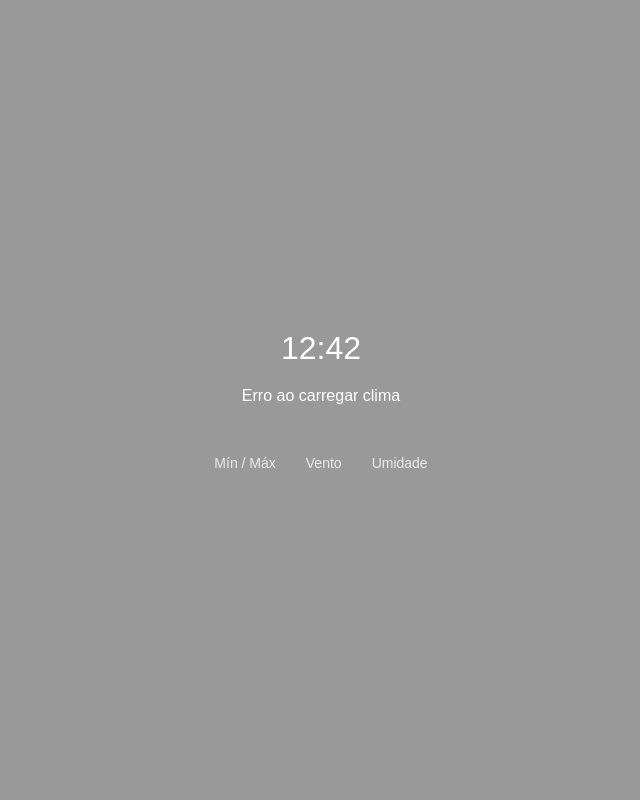
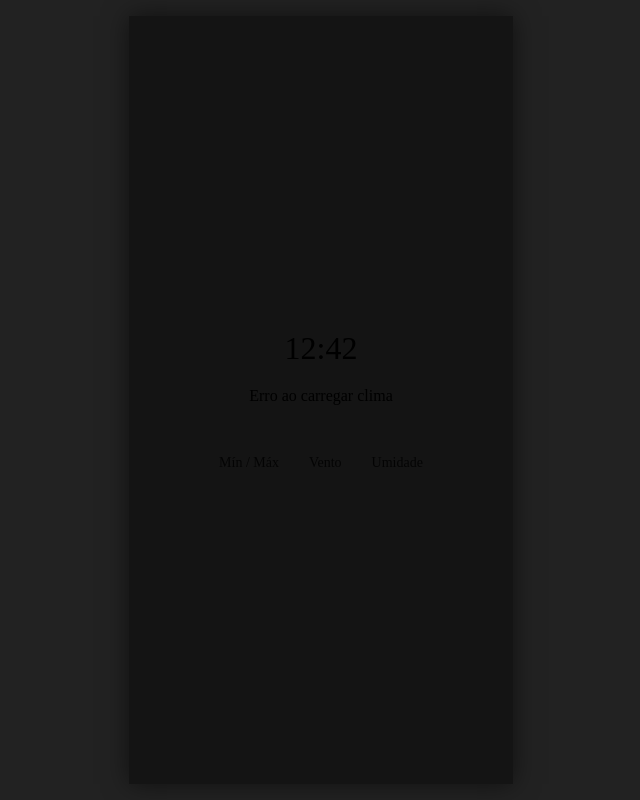
Before and after one commit to LuanGP/clima_viplex, a plain HTML site: page index.html in a window 1280 px wide. Shown: the whole page, without its empty margins (319-959 px from the left). Drawn offline with Linux system fonts and the light colour scheme; no server answers.

Commit message:
Update index.html

```diff
--- a/index.html
+++ b/index.html
@@ -4,20 +4,34 @@
   <meta charset="UTF-8">
   <title>Clima e Hora</title>
   <style>
-    body {
+    html, body {
+      width: 100vw;
+      height: 100vh;
       margin: 0;
-      font-family: Arial, sans-serif;
-      color: white;
+      padding: 0;
+      background: #222;
+      overflow: hidden;
+    }
+    .painel {
+      width: 384px;
+      height: 768px;
+      margin: auto;
+      position: absolute;
+      top: 0; left: 0; bottom: 0; right: 0;
+      display: flex;
+      align-items: center;
+      justify-content: center;
       background-size: cover;
       background-position: center;
       background-repeat: no-repeat;
+      box-shadow: 0 0 24px #0008;
     }
-
     .weather {
+      width: 100%;
+      height: 100%;
       text-align: center;
       padding: 40px 20px;
       background-color: rgba(0, 0, 0, 0.4);
-      height: 100vh;
       box-sizing: border-box;
       display: flex;
       flex-direction: column;
@@ -60,6 +74,7 @@
   </style>
 </head>
 <body>
+  <div class="painel" id="painel-bg">
     <div class="weather">
       <div id="clock">--:--</div>
       <div id="city">Carregando...</div>
@@ -80,8 +95,33 @@
         </div>
       </div>
     </div>
+  </div>
 
   <script>
+    // Defina aqui o tamanho do painel (em pixels)
+    const panelWidth = 384;
+    const panelHeight = 768;
+    // Ajusta o tamanho do painel
+    const painel = document.getElementById('painel-bg');
+    painel.style.width = panelWidth + 'px';
+    painel.style.height = panelHeight + 'px';
+    // Ajusta o tamanho das fontes proporcionalmente ao painel
+    const baseWidth = 384;
+    const baseHeight = 768;
+    const scaleW = panelWidth / baseWidth;
+    const scaleH = panelHeight / baseHeight;
+    const scale = Math.min(scaleW, scaleH);
+    document.body.style.fontSize = (16 * scale) + 'px';
+    function setFontSizes() {
+      document.getElementById('clock').style.fontSize = (32 * scale) + 'px';
+      document.getElementById('temp').style.fontSize = (60 * scale) + 'px';
+      document.querySelectorAll('.condition').forEach(e => e.style.fontSize = (24 * scale) + 'px');
+      document.querySelectorAll('.info').forEach(e => e.style.fontSize = (16 * scale) + 'px');
+      document.querySelectorAll('.label').forEach(e => e.style.fontSize = (14 * scale) + 'px');
+    }
+    setFontSizes();
+    window.addEventListener('resize', setFontSizes);
+
     const apiKey = "c8c70c1d61bc68b2148356979f336041";
     const city = "São José, BR";
 
@@ -113,7 +153,8 @@
       .then(data => {
         const id = data.weather[0].id;
         const bg = getBackgroundByWeatherId(id);
-        document.body.style.backgroundImage = `url('${bg}&auto=format&fit=crop&w=1920&q=80')`;
+        // Aplica o background apenas no painel
+        painel.style.backgroundImage = `url('${bg}&auto=format&fit=crop&w=1920&q=80')`;
 
         document.getElementById("city").innerText = `${data.name}, ${data.sys.country}`;
         document.getElementById("temp").innerText = `${Math.round(data.main.temp)}°C`;
```
Lines whose indentation alone changed are shown as unchanged.
